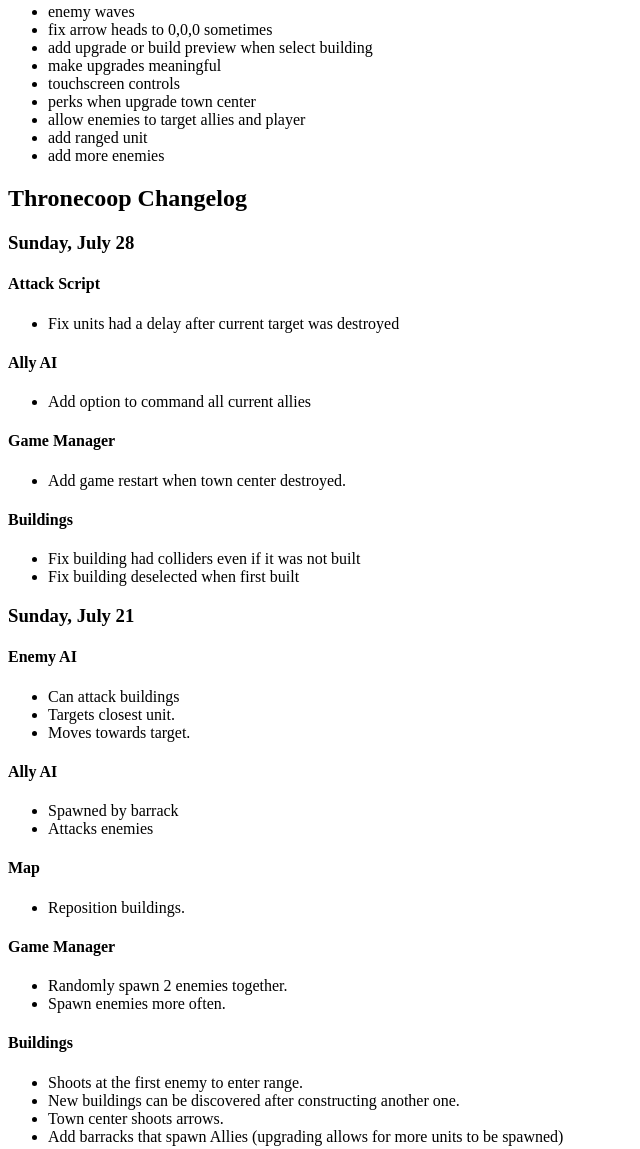
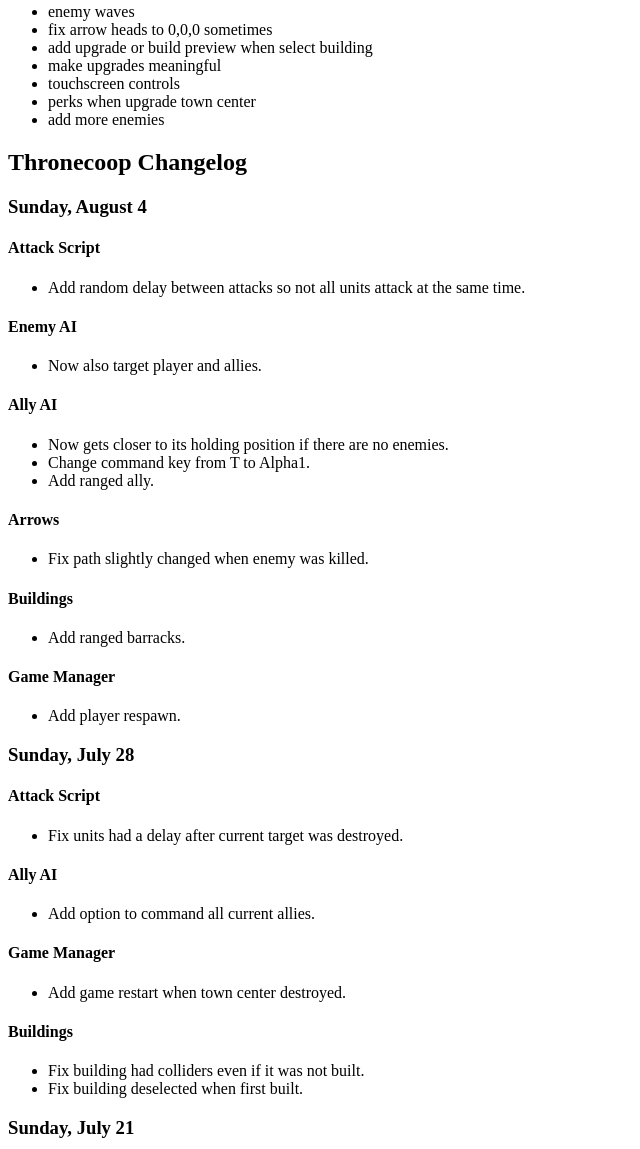
Before and after one commit to Nicolas-Puccio/WebGames-frontend, a plain HTML site: page thronecoop/index.html in a window 1280 px wide. Shown: the part 352-1501 px from the top of the page, without its empty margins (0-640 px from the left). Drawn offline with Linux system fonts and the light colour scheme.

Commit message:
edit thronecoop changelog

```diff
--- a/thronecoop/index.html
+++ b/thronecoop/index.html
@@ -18,7 +18,7 @@
   <br><br>
   <a href="/WebGames-frontend/thronecoop/0.05/index.html">0.05, Sunday, July 28</a>
   <br><br>
-  <a href="/WebGames-frontend/thronecoop/0.06/index.html">0.06, Sunday, August 4 (todo changelog)</a>
+  <a href="/WebGames-frontend/thronecoop/0.06/index.html">0.06, Sunday, August 4</a>
   <br><br>
 
 
@@ -31,10 +31,9 @@
     <li>make upgrades meaningful</li>
     <li>touchscreen controls</li>
     <li>perks when upgrade town center</li>
-    <li>allow enemies to target allies and player</li>
-    <li>add ranged unit</li>
     <li>add more enemies</li>
   </ul>
+
 
 
 
@@ -42,15 +41,52 @@
   <h2>Thronecoop Changelog</h2>
 
   <div>
-    <h3>Sunday, July 28</h3>
+    <h3>Sunday, August 4</h3>
     <h4>Attack Script</h4>
     <ul>
-      <li>Fix units had a delay after current target was destroyed</li>
+      <li>Add random delay between attacks so not all units attack at the same time.</li>
+    </ul>
+
+    <h4>Enemy AI</h4>
+    <ul>
+      <li>Now also target player and allies.</li>
     </ul>
 
     <h4>Ally AI</h4>
     <ul>
-      <li>Add option to command all current allies</li>
+      <li>Now gets closer to its holding position if there are no enemies.</li>
+      <li>Change command key from T to Alpha1.</li>
+      <li>Add ranged ally.</li>
+    </ul>
+
+    <h4>Arrows</h4>
+    <ul>
+      <li>Fix path slightly changed when enemy was killed.</li>
+    </ul>
+
+    <h4>Buildings</h4>
+    <ul>
+      <li>Add ranged barracks.</li>
+    </ul>
+
+    <h4>Game Manager</h4>
+    <ul>
+      <li>Add player respawn.</li>
+    </ul>
+  </div>
+
+
+
+  <div>
+    <h3>Sunday, July 28</h3>
+    <h4>Attack Script</h4>
+    <ul>
+      <li>Fix units had a delay after current target was destroyed.</li>
+    </ul>
+
+    <h4>Ally AI</h4>
+    <ul>
+      <li>Add option to command all current allies.</li>
     </ul>
 
     <h4>Game Manager</h4>
@@ -60,8 +96,8 @@
 
     <h4>Buildings</h4>
     <ul>
-      <li>Fix building had colliders even if it was not built</li>
-      <li>Fix building deselected when first built</li>
+      <li>Fix building had colliders even if it was not built.</li>
+      <li>Fix building deselected when first built.</li>
     </ul>
   </div>
 
```
